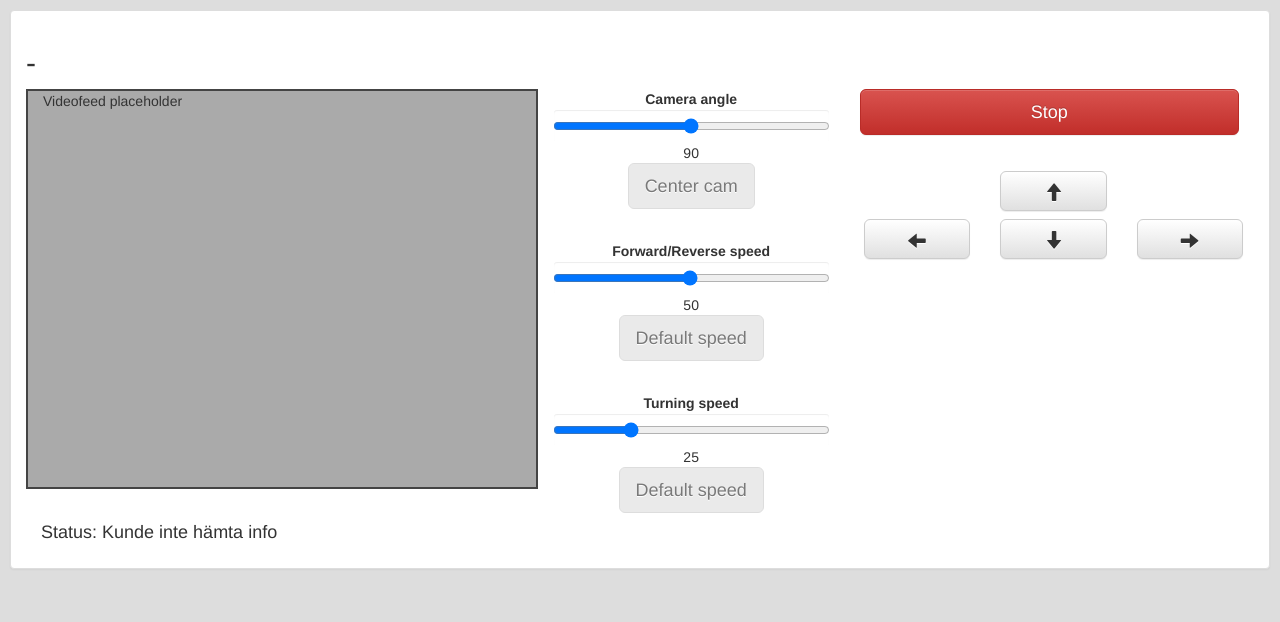
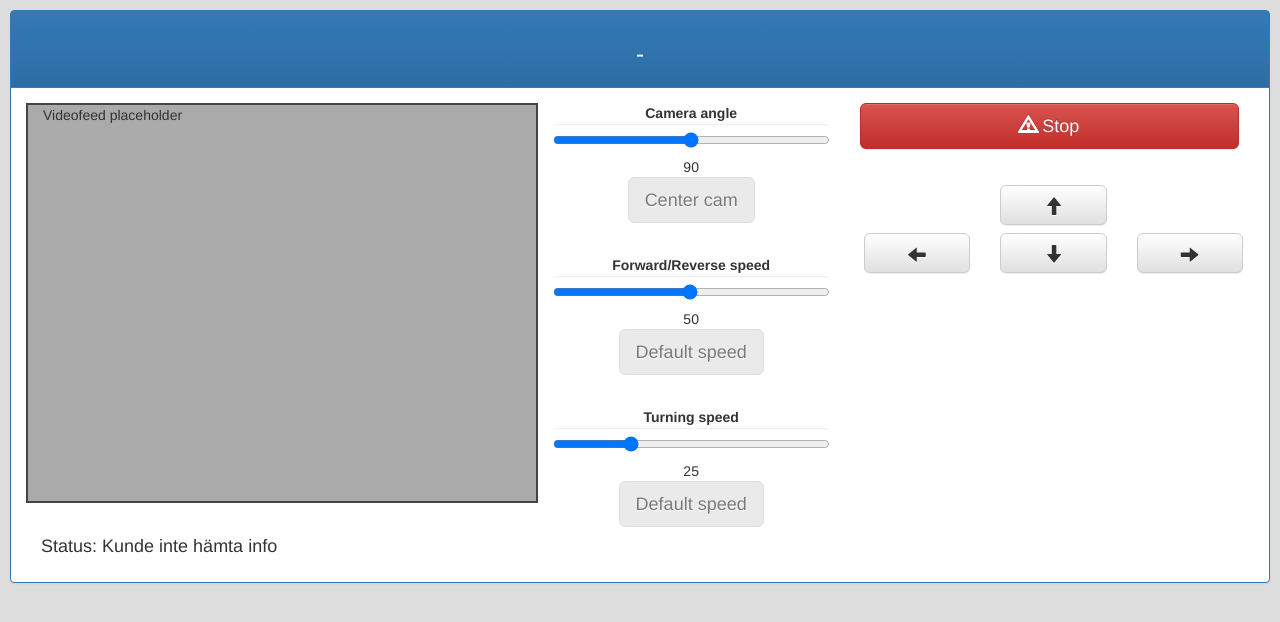
Before and after one commit to tentakles/robotcar-mk3, a plain HTML site: page code/static/index.html in a window 1280 px wide. Drawn offline with Linux system fonts and the light colour scheme; no server answers; files whose address does not match are found by name.

Commit message:
ännu mer ui bjäfs

```diff
--- a/code/static/index.html
+++ b/code/static/index.html
@@ -21,10 +21,17 @@
 
 </head>
 
-<div class="panel panel-default">
+<div class="panel panel-primary">
+
+
+<div class="panel-heading">
+<h3 class="center" data-bind="text:name"></h3>
+
+  </div>
+
 
   <div class="panel-body">
-  <h2 data-bind="text:name"></h2>
+
 
     <div class="col-sm-5" style="background-color:#aaaaaa;height:400px;border: 2px solid #444444;">
     Videofeed placeholder
@@ -54,7 +61,7 @@
 
     <div class="col-sm-4">
 
-      <button class="btn btn-danger btn-block center-block btn-lg" data-bind="click:stop"><span>Stop</span></button>
+      <button class="btn btn-danger btn-block center-block btn-lg" data-bind="click:stop"><span class="glyphicon glyphicon-warning-sign"></span> <span> Stop</span></button>
 
         <div class="row topSpaced">
         <div class="col-sm-4"></div>
```
